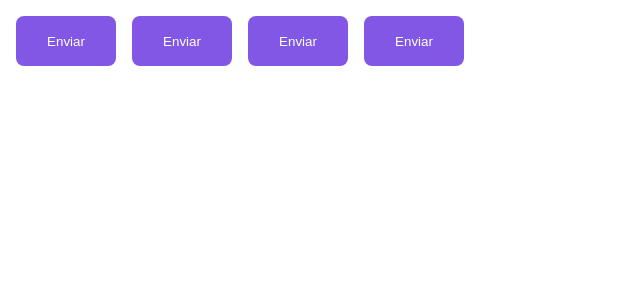
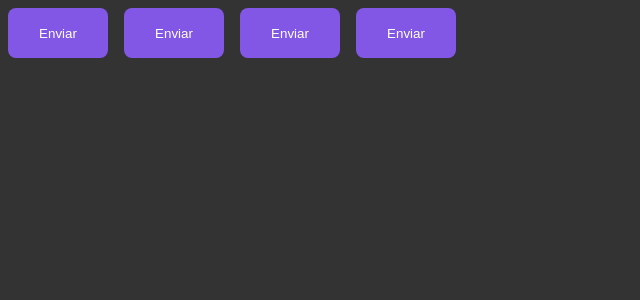
Before and after one commit to ViniOkamoto/ignite-timer, a React (Vite) app: page / in a window 1280 px wide. Shown: the top 300 px of the page, without its empty margins (0-640 px from the left). Built offline with nearby package versions, Linux system fonts and the light colour scheme.

Commit message:
feat(Theme): add global and default style

```diff
--- a/src/@types/styled.d.ts
+++ b/src/@types/styled.d.ts
@@ -1,5 +1,9 @@
 import 'styled-components';
-import { defaultTheme } from '../themes/default';
+import { defaultTheme } from '../styles/themes/default';
 
 
 type ThemeType = typeof defaultTheme;
+
+declare module 'styled-components' {
+    export interface DefaultTheme extends ThemeType {}
+}
--- a/src/App.tsx
+++ b/src/App.tsx
@@ -1,8 +1,8 @@
 import {ThemeProvider} from 'styled-components';
 
 import { Button } from './components/Button'
-import { defaultTheme } from './themes/default';
-
+import { defaultTheme } from './styles/themes/default';
+import { GlobalStyle } from './styles/global';
 function App() {
 
   return (
@@ -11,6 +11,7 @@
     <Button variant='secondary'/>
     <Button variant='danger'/>
     <Button variant='success'/>
+    <GlobalStyle/>
    </ThemeProvider>
   )
 }
--- /dev/null
+++ b/src/styles/global.ts
@@ -0,0 +1,13 @@
+import { createGlobalStyle } from "styled-components";
+
+export const GlobalStyle = createGlobalStyle`
+    *{
+        margin: 0;
+        padding: 0;
+        box-sizing: border-box;
+    }
+    body {
+        background: #333;
+        color: #fff;
+    }
+`
```
Also changed, not shown: src/styles/themes/default.ts (renamed from src/themes/default.ts).
